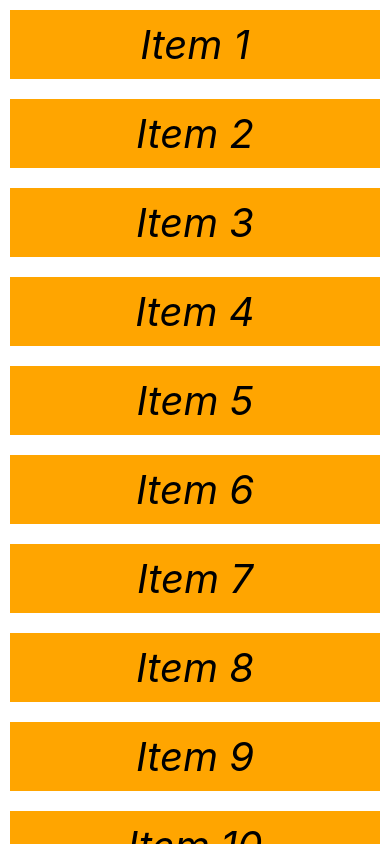
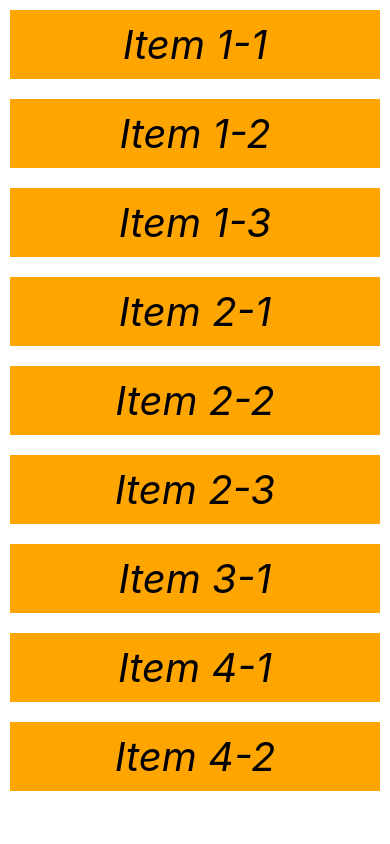
Before and after one commit to codingscode/reactnative_from_zero_to_hero, a React Native app in the folder rntour/: screen / in a window 390 px wide. Built offline with nearby package versions, Linux system fonts and the light colour scheme.

Commit message:
parte 38

```diff
--- a/rntour/App.js
+++ b/rntour/App.js
@@ -1,6 +1,6 @@
 
 import React, { useState } from 'react'
-import { FlatList, RefreshControl, ScrollView, StyleSheet, Text, View } from 'react-native'
+import { FlatList, RefreshControl, ScrollView, SectionList, StyleSheet, Text, View } from 'react-native'
 
 
 
@@ -20,6 +20,25 @@ function App() {
       { name: 'Item 11' }
    ])
 
+   const DATA = [
+      {
+         title: 'Title 1',
+         data: ['Item 1-1', 'Item 1-2', 'Item 1-3']
+      },
+      {
+         title: 'Title 2',
+         data: ['Item 2-1', 'Item 2-2', 'Item 2-3']
+      },
+      {
+         title: 'Title 3',
+         data: ['Item 3-1']
+      },
+      {
+         title: 'Title 4',
+         data: ['Item 4-1', 'Item 4-2']
+      }
+   ]
+
    const [Refreshing, setRefreshing] = useState(false)
 
    const onRefresh = () => {
@@ -29,7 +48,16 @@ function App() {
    }
 
    return (
-      <FlatList data={Items}
+      <SectionList sections={DATA}
+         keyExtractor={(item, index) => index.toString()}
+         renderItem={({ item }) => (
+            <View style={styles.item} >
+               <Text style={styles.text} >{item}</Text>
+            </View>
+         )}
+
+       />
+      /*<FlatList data={Items}
          keyExtractor={(item, index) => index.toString()}
          renderItem={({item}, i) => (
             <View style={styles.item} >
@@ -37,7 +65,7 @@ function App() {
             </View>
          )}
          refreshControl={<RefreshControl refreshing={Refreshing} onRefresh={onRefresh} colors={['red']} />}
-       />
+       /> */
       /* {/* <ScrollView refreshControl={<RefreshControl refreshing={Refreshing} onRefresh={onRefresh} colors={['red']} />} style={styles.body} >
          {Items.map((item, i) => {
             return (
```
